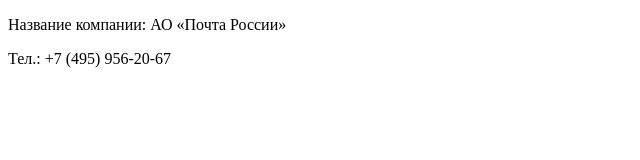
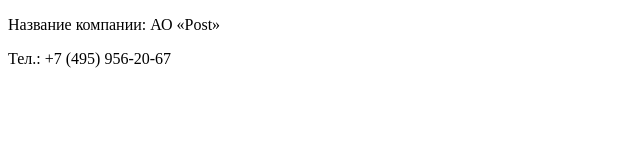
Before and after one commit to Anovik7/Project_Triathlon, a plain HTML site: page index.html in a window 1280 px wide. Shown: the full height of the page, 0-640 px from the left. Drawn offline with Linux system fonts and the light colour scheme.

Commit message:
Замена названия

```diff
--- a/index.html
+++ b/index.html
@@ -5,7 +5,7 @@
      <title>Мой первый сайт</title>
 </head>
 <body>
-     <p>Название компании: АО «Почта России»</p>
+     <p>Название компании: АО «Post»</p>
      <p>Тел.: +7 (495) 956-20-67</p>
 </body>
 </html>
```
